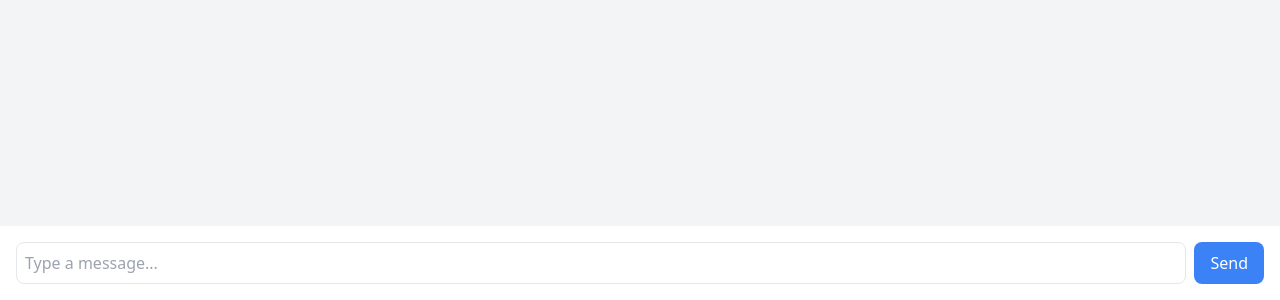
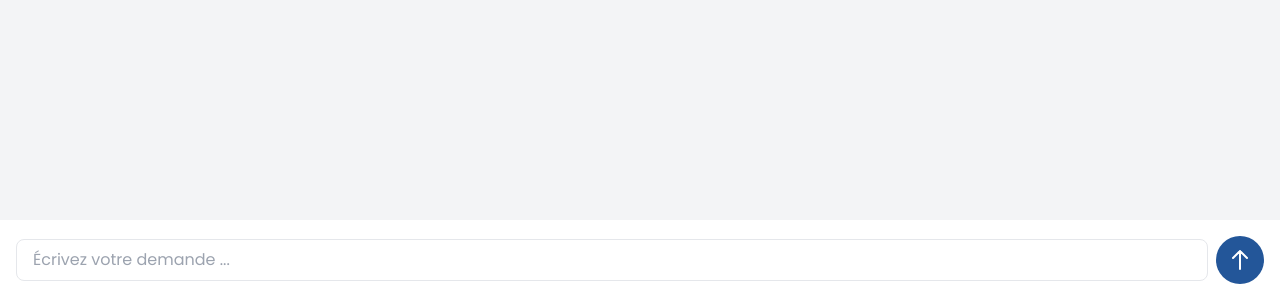
Before and after one commit to PAGY0Z/datacup-challenge, a React (Create React App) app in the folder datacup_front/: page / in a window 1280 px wide. Shown: the part 500-800 px from the top of the page. Built offline with nearby package versions, Linux system fonts and the light colour scheme.

Commit message:
interface visuel FIRST VERSION

```diff
--- a/datacup_front/public/index.html
+++ b/datacup_front/public/index.html
@@ -24,7 +24,9 @@
       work correctly both with client-side routing and a non-root public URL.
       Learn how to configure a non-root public URL by running `npm run build`.
     -->
-    <title>React App</title>
+    <link href="https://fonts.googleapis.com/css2?family=Poppins:wght@400;600&display=swap" rel="stylesheet">
+
+    <title>ChatBot KapNumérik</title>
   </head>
   <body>
     <noscript>You need to enable JavaScript to run this app.</noscript>
--- a/datacup_front/src/ChatWeb.jsx
+++ b/datacup_front/src/ChatWeb.jsx
@@ -1,74 +1,130 @@
-import React, { useState } from "react";
+import React, { useState, useRef, useEffect } from "react";
 
 function ChatWeb() {
   const [messages, setMessages] = useState([]);
   const [text, setText] = useState("");
+  const [isTyping, setIsTyping] = useState(false);
+
+  // Référence pour le défilement
+  const messagesEndRef = useRef(null);
+
+  // Fonction pour faire défiler vers le bas
+  const scrollToBottom = () => {
+    messagesEndRef.current?.scrollIntoView({ behavior: "smooth" });
+  };
+
+  // Appeler scrollToBottom à chaque ajout de message
+  useEffect(() => {
+    scrollToBottom();
+  }, [messages]);
 
   const onSend = () => {
     if (!text.trim()) return;
+
     const newMessage = {
       _id: messages.length + 1,
       text: text.trim(),
       createdAt: new Date(),
       user: { _id: 1, name: "User" },
     };
+
     setMessages([...messages, newMessage]);
     setText("");
 
-    // Simulate bot reply
+    // Simulate bot typing
+    setIsTyping(true);
     setTimeout(() => {
       const botMessage = {
         _id: messages.length + 2,
-        text: "Hello! How can I assist you?",
+        text: "Bonjour, comment puis-je vous aider ?",
         createdAt: new Date(),
         user: { _id: 2, name: "Bot" },
       };
       setMessages((prev) => [...prev, botMessage]);
-    }, 1000);
+      setIsTyping(false);
+    }, 2000); // Simule un délai de 2 secondes
   };
 
   return (
     <div className="flex flex-col h-screen bg-gray-100">
       <div className="flex-grow p-4 overflow-y-auto mt-10">
+        {/* Messages */}
         {messages.map((msg) => (
           <div
             key={msg._id}
-            className={`mb-4 flex ${
-              msg.user._id === 1 ? "justify-end" : "justify-start"
-            }`}
+            className={`mb-4 flex ${msg.user._id === 1 ? "justify-end" : "justify-start"} animate-fade-in-up`}
           >
+            {msg.user._id !== 1 && (
+              <div className="w-12 h-12 rounded-full bg-gray-300 mr-3 flex-shrink-0">
+                <img
+                  src="https://encrypted-tbn0.gstatic.com/images?q=tbn:ANd9GcTlWp5AAOirHUvCB9jnepbzXhvIzR_1EZ690Q&s"
+                  alt="Bot Avatar"
+                  className="w-full h-full rounded-full object-cover"
+                />
+              </div>
+            )}
             <div
               className={`p-3 rounded-lg ${
                 msg.user._id === 1
-                  ? "bg-blue-500 text-white mr-20"
-                  : "bg-gray-200 text-black ml-20"
+                  ? "bg-light_blue text-white font-poppins"
+                  : "bg-gray-200 text-black font-poppins"
               }`}
             >
               {msg.text}
             </div>
           </div>
         ))}
+        {/* Indicateur de chargement */}
+        {isTyping && (
+          <div className="mb-4 flex justify-start animate-fade-in-up">
+            <div className="w-12 h-12 rounded-full bg-gray-300 mr-3 flex-shrink-0">
+              <img
+                src="https://encrypted-tbn0.gstatic.com/images?q=tbn:ANd9GcTlWp5AAOirHUvCB9jnepbzXhvIzR_1EZ690Q&s"
+                alt="Bot Avatar"
+                className="w-full h-full rounded-full object-cover"
+              />
+            </div>
+            <div className="p-3 rounded-lg bg-gray-200 text-black font-poppins">
+              <div className="w-4 h-4 border-2 border-gray-400 border-t-transparent rounded-full animate-spin"></div>
+            </div>
+          </div>
+        )}
+        <div ref={messagesEndRef} />
       </div>
-
-
-      <div className="p-4 bg-white flex">
+      <div className="p-4 bg-white flex items-center h-20">
         <input
           type="text"
-          className="flex-grow border rounded-lg p-2 mr-2"
-          placeholder="Type a message..."
+          className={`flex-grow border rounded-lg px-4 py-2 font-poppins bg-white ${
+            isTyping ? "cursor-not-allowed bg-gray-200 placeholder:text-center" : "placeholder:text-left"
+          }`}
+          placeholder={isTyping ? "Je réfléchis, veuillez patientez ..." : "Écrivez votre demande ..."}
           value={text}
           onChange={(e) => setText(e.target.value)}
+          onKeyDown={(e) => {
+            if (e.key === "Enter" && !isTyping) onSend();
+          }}
+          disabled={isTyping} // Désactive le champ si le bot répond
         />
         <button
-          className="bg-blue-500 text-white px-4 py-2 rounded-lg"
+          className={`bg-dark_blue text-white p-3 rounded-full flex items-center justify-center hover:bg-[#3b94c4] transition duration-300 ml-2 ${
+            isTyping ? "opacity-50 cursor-not-allowed" : ""
+          }`}
           onClick={onSend}
+          disabled={isTyping} // Désactive le bouton si le bot répond
         >
-          Send
+          <svg
+            xmlns="http://www.w3.org/2000/svg"
+            className="h-6 w-6"
+            fill="none"
+            viewBox="0 0 24 24"
+            stroke="currentColor"
+            strokeWidth={2}
+          >
+            <path strokeLinecap="round" strokeLinejoin="round" d="M5 10l7-7m0 0l7 7m-7-7v18" />
+          </svg>
         </button>
       </div>
     </div>
-
-
   );
 }
 
--- a/datacup_front/tailwind.config.js
+++ b/datacup_front/tailwind.config.js
@@ -2,7 +2,24 @@
 module.exports = {
   content: ["./src/**/*.{js,jsx,ts,tsx}"],
   theme: {
-    extend: {},
+    extend: {
+      colors: {
+        dark_blue: "#235699",
+        light_blue: "#4faee1",
+      },
+      fontFamily: {
+        poppins: ["Poppins", "sans-serif"], // Ajoutez la police ici
+      },
+      animation: {
+        "fade-in-up": "fadeInUp 0.5s ease-out",
+      },
+      keyframes: {
+        fadeInUp: {
+          "0%": { opacity: 0, transform: "translateY(20px)" },
+          "100%": { opacity: 1, transform: "translateY(0)" },
+        },
+      },
+    },
   },
   plugins: [],
 }
```
